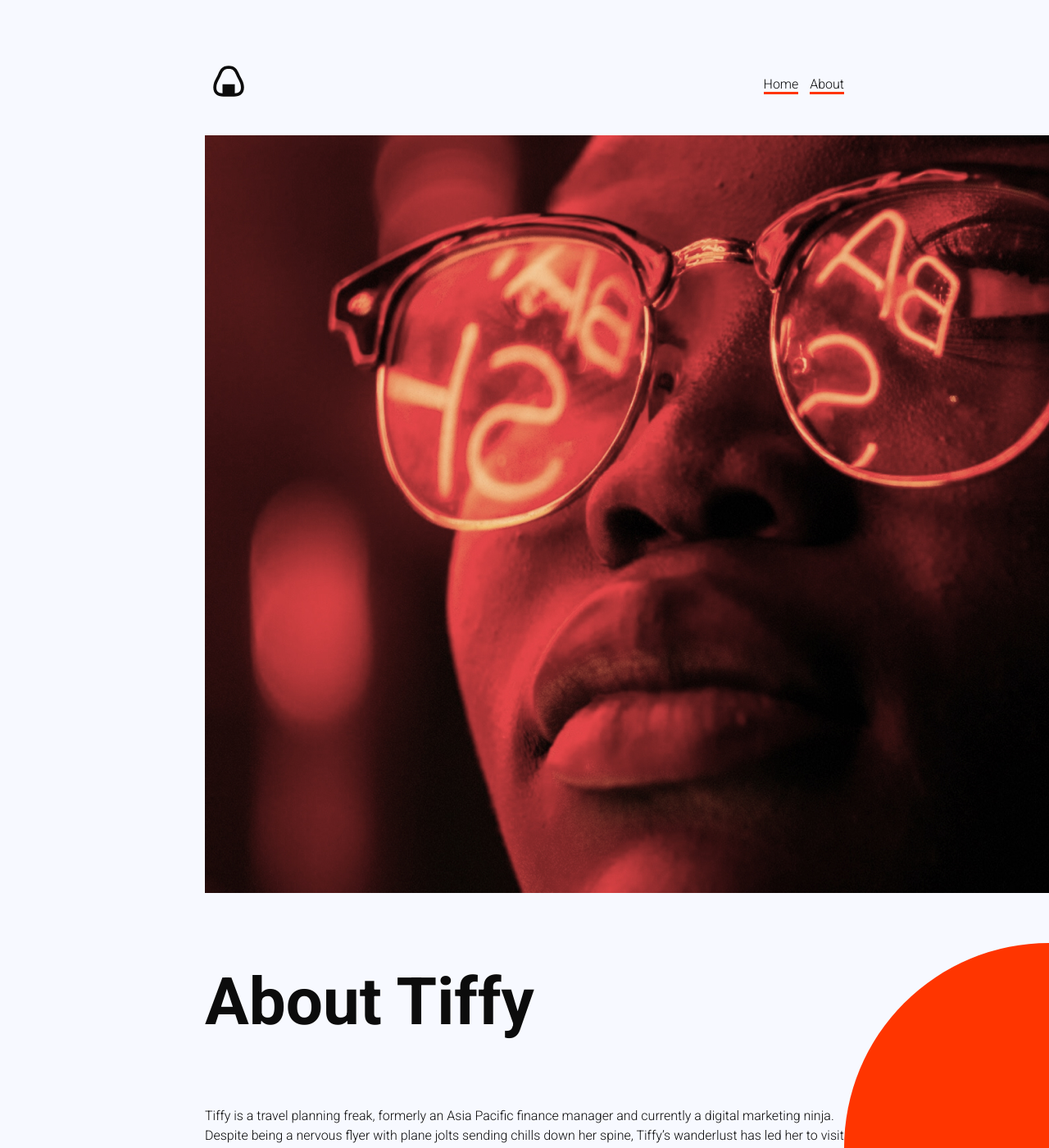
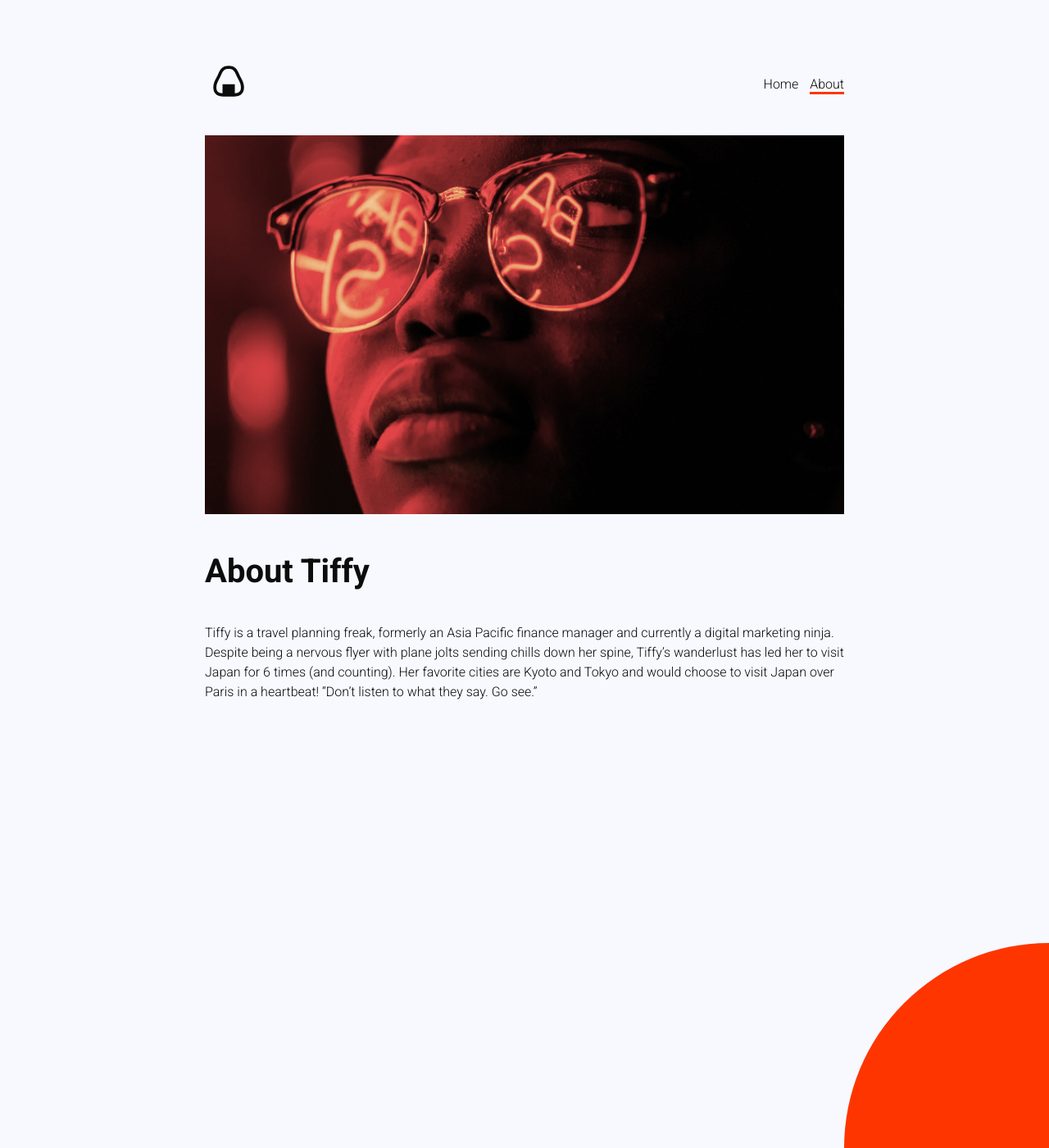
Before and after one commit to xelanawotka/anightinjapan, a Jekyll site: the page built from about.markdown, in a window 1280 px wide and 1400 px high. Shown: the whole window at 82% size. Built offline with Jekyll 4.4.1, drawn with Linux system fonts in a browser that asks for light colours.

```diff
--- a/_includes/header.html
+++ b/_includes/header.html
@@ -4,7 +4,7 @@
     </a>
 
     <nav>
-        <a href="/">Home</a>
-        <a href="/about">About</a>
+        <a href="/" {% if page.url == "/" %} class="selected" {% endif %} >Home</a>
+        <a href="/about/"{% if page.url == "/about/" %} class="selected" {% endif %} >About</a>
     </nav>
 </header>
--- a/about.markdown
+++ b/about.markdown
@@ -5,7 +5,7 @@ layout: default
 ---
 
 ![about.jpg](/uploads/about.jpg)
-# About Tiffy
+## About Tiffy
 
 Tiffy is a travel planning freak, formerly an Asia Pacific finance manager and currently a digital marketing ninja. Despite being a nervous flyer with plane jolts sending chills down her spine, Tiffy’s wanderlust has led her to visit Japan for 6 times (and counting). Her favorite cities are Kyoto and Tokyo and would choose to visit Japan over Paris in a heartbeat!
 “Don't listen to what they say. Go see.”
--- a/assets/css/app.scss
+++ b/assets/css/app.scss
@@ -49,7 +49,16 @@ section {
     margin: 40px 0 0 0;
 }
 
-nav a, p a {
+nav a {
+    color: $black;
+    text-decoration: none;
+}
+
+img {
+    max-width: 780px;
+}
+
+nav a.selected, p a {
     color: $black;
     text-decoration: none;
     border-bottom: 3px solid $red;
```
Also changed, not shown: contact.markdown (added, +7 -0 lines).
